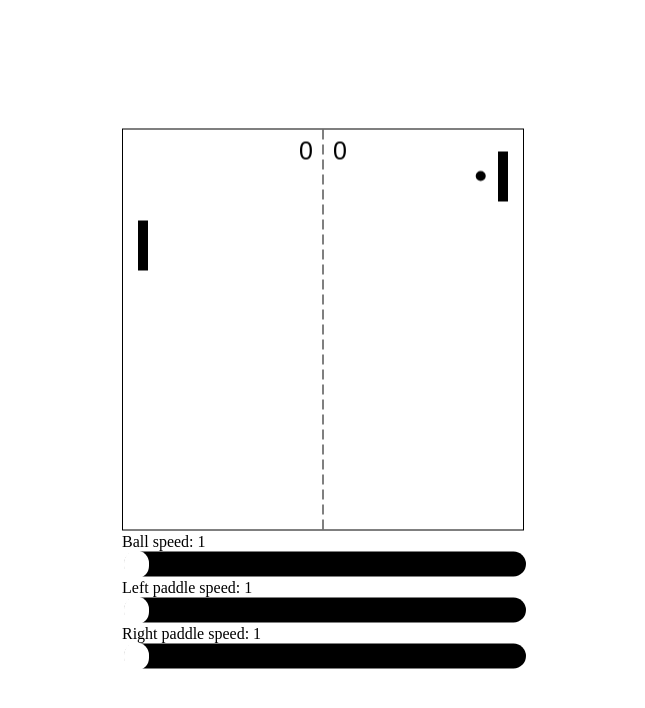
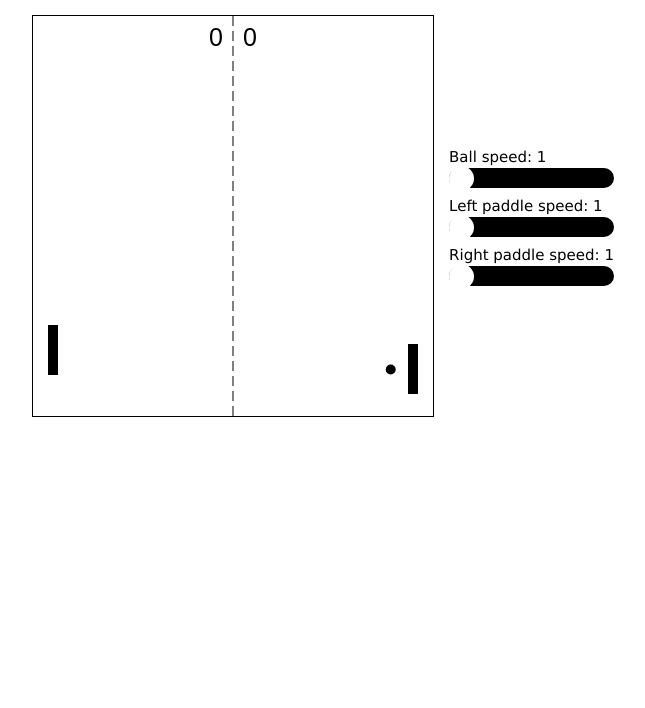
Before and after one commit to defsax/pong, a plain HTML site: page index.html in a window 1280 px wide. Shown: the whole page, without its empty margins (317-962 px from the left). Drawn offline with nearby package versions, Linux system fonts and the light colour scheme.

Commit message:
Cleaned up some. Worked on sliders. Styled whole thing.

```diff
--- a/ball.js
+++ b/ball.js
@@ -2,15 +2,21 @@ import * as utils from './utils.js';
 
 export default function Ball(gameHandle, x, y, r, s){
   var speed = s;
+  var ballHandle = this;
 
   this.resetBall = function(){
+    speed = 0;
     this.position.x = gameHandle.gWIDTH / 2;
     this.position.y = gameHandle.gHEIGHT / 2;
-    this.calculateStartAngle();
+    //this.calculateStartAngle();
+    window.setTimeout(function(){ballHandle.calculateStartAngle();}, 1000);
   }
 
   this.setSpeed = function(spd){
     speed = spd;
+  }
+  this.getSpeed = function(){
+    speed = document.getElementById("speedslider").value;
   }
 
   this.radius = r;
@@ -80,10 +86,20 @@ export default function Ball(gameHandle, x, y, r, s){
     this.direction.x = Math.sin(newBounceAngle);
     this.direction.y = -Math.cos(newBounceAngle);
 
-    if(gameHandle.rScore % 2 == 1)
+    //randomize up/down
+    if(Math.floor(Math.random() * 2) == 1){
       this.direction.y = -this.direction.y;
+    }
+    //ball direction depends on who's winning
+    if(gameHandle.lScore > gameHandle.rScore){
+      this.direction.x = -(Math.abs(this.direction.x));
+    }
+    else{
+        this.direction.x = (Math.abs(this.direction.x));
+    }
 
     this.calculateTrajectory();
+    this.getSpeed();
   }
 
   this.calculateTrajectory = function(){
--- a/index.html
+++ b/index.html
@@ -6,12 +6,16 @@
 		<meta name="viewport" content="width=device-width, initial-scale=1">
 		<link rel="stylesheet" href="reset.css">
 		<link rel="stylesheet" href="style.css">
+		<link rel="stylesheet" href="https://www.w3schools.com/w3css/4/w3.css">
   </head>
 
   <body>
-    <div class="centre">
+    <div class="container">
+      <div class="canvasContainer">
         <canvas id="pongCanvas" width="400" height="400"></canvas>
+      </div>
 
+      <div class="controls">
         <p>Ball speed: <span id="ballspeed"></span></p>
         <input type="range" min="1" max="5" value="1" class="slider" id="speedslider">
 
@@ -20,7 +24,8 @@
 
         <p>Right paddle speed: <span id="rightspeed"></span></p>
         <input type="range" min="1" max="5" value="1" class="slider" id="rightslider">
+        <script src="script.js" type="module"></script>
       </div>
-    <script src="script.js" type="module"></script>
+    </div>
   </body>
 </html>
--- a/paddle.js
+++ b/paddle.js
@@ -74,8 +74,8 @@ export default function Paddle(gameHandle, x, y, w, h, s){
         gameHandle.ball.position.y - gameHandle.ball.radius < this.position.y + this.height &&
         gameHandle.ball.position.x < this.position.x + this.width &&
         gameHandle.ball.position.x > this.position.x &&
-        Math.sign(gameHandle.ball.direction.y) == -1
-      ){
+        Math.sign(gameHandle.ball.direction.y) == -1)
+      {
         console.log("Paddle collision bottom.");
         //if(Math.sign(gameHandle.ball.direction.y) == 1)
           gameHandle.ball.direction.y = -gameHandle.ball.direction.y;
@@ -85,23 +85,29 @@ export default function Paddle(gameHandle, x, y, w, h, s){
         gameHandle.ball.position.y + gameHandle.ball.radius > this.position.y &&
         gameHandle.ball.position.x < this.position.x + this.width &&
         gameHandle.ball.position.x > this.position.x &&
-        Math.sign(gameHandle.ball.direction.y) == 1
-      ){
+        Math.sign(gameHandle.ball.direction.y) == 1)
+      {
         console.log("Paddle collision top.");
         //if(Math.sign(gameHandle.ball.direction.y) == -1)
           gameHandle.ball.direction.y = -gameHandle.ball.direction.y;
         //gameHandle.ball.position.y = this.position.y - gameHandle.ball.radius - 5;
       }
       else if(gameHandle.ball.position.x - gameHandle.ball.radius < this.position.x + this.width
-        && gameHandle.ball.position.x < gameHandle.gWIDTH / 2
-      ){
+        && gameHandle.ball.position.x > this.position.x
+        && gameHandle.ball.position.x < gameHandle.gWIDTH / 2)
+      {
         console.log("Right collision");
         if(Math.sign(gameHandle.ball.direction.x) == -1){
           gameHandle.ball.direction.x = -gameHandle.ball.direction.x;
           //gameHandle.ball.position.x = this.position.x + this.width + gameHandle.ball.radius + 1;
         }
       }
-      else if(gameHandle.ball.position.x + gameHandle.ball.radius > this.position.x && gameHandle.ball.position.y > this.position.y && gameHandle.ball.position.y < this.position.y + this.height && gameHandle.ball.position.x > gameHandle.gWIDTH / 2){
+      else if(gameHandle.ball.position.x + gameHandle.ball.radius > this.position.x
+        && gameHandle.ball.position.x + gameHandle.ball.radius < this.position.x + this.width
+        && gameHandle.ball.position.y > this.position.y
+        && gameHandle.ball.position.y < this.position.y + this.height
+        && gameHandle.ball.position.x > gameHandle.gWIDTH / 2)
+      {
         console.log("Left collision.");
         if(Math.sign(gameHandle.ball.direction.x) == 1){
           gameHandle.ball.direction.x = -gameHandle.ball.direction.x;
--- a/script.js
+++ b/script.js
@@ -4,14 +4,13 @@ import Ball from './ball.js';
 
 var speedslider = document.getElementById("speedslider");
 var speeddisplay = document.getElementById("ballspeed");
-speeddisplay.innerHTML = speedslider.value;
-
 var leftslider = document.getElementById("leftslider");
 var leftdisplay = document.getElementById("leftspeed");
-leftdisplay.innerHTML = leftslider.value;
-
 var rightslider = document.getElementById("rightslider");
 var rightdisplay = document.getElementById("rightspeed");
+
+speeddisplay.innerHTML = speedslider.value;
+leftdisplay.innerHTML = leftslider.value;
 rightdisplay.innerHTML = rightslider.value;
 
 leftslider.oninput = function(){
@@ -32,13 +31,6 @@ var ctx = canvas.getContext("2d");
 const WIDTH = 400;
 const HEIGHT = 400;
 
-var ballX = WIDTH / 2;
-var ballY = 300;
-var ballR = 5;
-var ballDX = -1;
-var ballDY = -1;
-calculateStartAngle();
-
 function ObjectManager(){
   var objects = [];
   this.gWIDTH = WIDTH;
@@ -48,8 +40,8 @@ function ObjectManager(){
 
   this.ball = new Ball(this, WIDTH / 2, HEIGHT / 2, 5, speedslider.value);
   this.ball.calculateStartAngle();
-  this.paddleR = new Paddle(this, WIDTH - 25, HEIGHT / 2, 10, 50, 1);
-  this.paddleL = new Paddle(this, 15, HEIGHT / 2, 10, 50, 1);
+  this.paddleR = new Paddle(this, WIDTH - 25, HEIGHT / 2, 10, 50, rightslider.value);
+  this.paddleL = new Paddle(this, 15, HEIGHT / 2, 10, 50, leftslider.value);
 
   objects.push(this.ball);
   objects.push(this.paddleR);
@@ -88,13 +80,6 @@ function gameLoop(){
 };
 requestAnimationFrame(gameLoop);
 
-function calculateStartAngle(){
-  var newBounceAngle = utils.getRndFloat(-1, 1) * (5 * Math.PI / 10);
-  ballDX = Math.sin(newBounceAngle);
-  ballDY = -Math.cos(newBounceAngle);
-  //this.direction.x = -this.direction.x;
-}
-
 function drawLines(){
   ctx.setLineDash([10, 5]);
   ctx.beginPath();
--- a/style.css
+++ b/style.css
@@ -1,35 +1,59 @@
 .slider {
   -webkit-appearance: none;
   width: 100%;
-  height: 25px;
+  height: 20px;
   background: #000000;
   outline: none;
   opacity: 1;
   border-radius: 15px;
+  border: none;
 }
 
 .slider::-webkit-slider-thumb {
   -webkit-appearance: none;
   appearance: none;
   width: 25px;
-  height: 28px;
+  height: 25px;
+  background: #FFFFFF;
+  cursor: grab;
+  border-radius: 25px;
+  border: none;
+}
+
+.slider::-moz-range-thumb {
+  appearance: none;
+  width: 25px;
+  height: 25px;
   background: #FFFFFF;
   cursor: grab;
   border-radius: 15px;
+  border: none;
 }
 
-.slider::-moz-range-thumb {
+.slider::-ms-thumb{
+  appearance: none;
   width: 25px;
   height: 25px;
   background: #FFFFFF;
-  cursor: grabbing;
+  cursor: grab;
+  border-radius: 15px;
+  border: none;
 }
 
-.centre{
-  position: absolute;
-  top: 50%;
-  left: 50%;
-  transform: translate(-50%, -50%);
+.container{
+  margin-top: 1em;
+  display: flex;
+  align-items: center;
+  justify-content: center;
+}
+
+.canvasContainer{
+
+}
+
+.controls{
+  margin-left: 1em;
+  float: right;
 }
 
 #pongCanvas{
```
Lines whose indentation alone changed are shown as unchanged.
